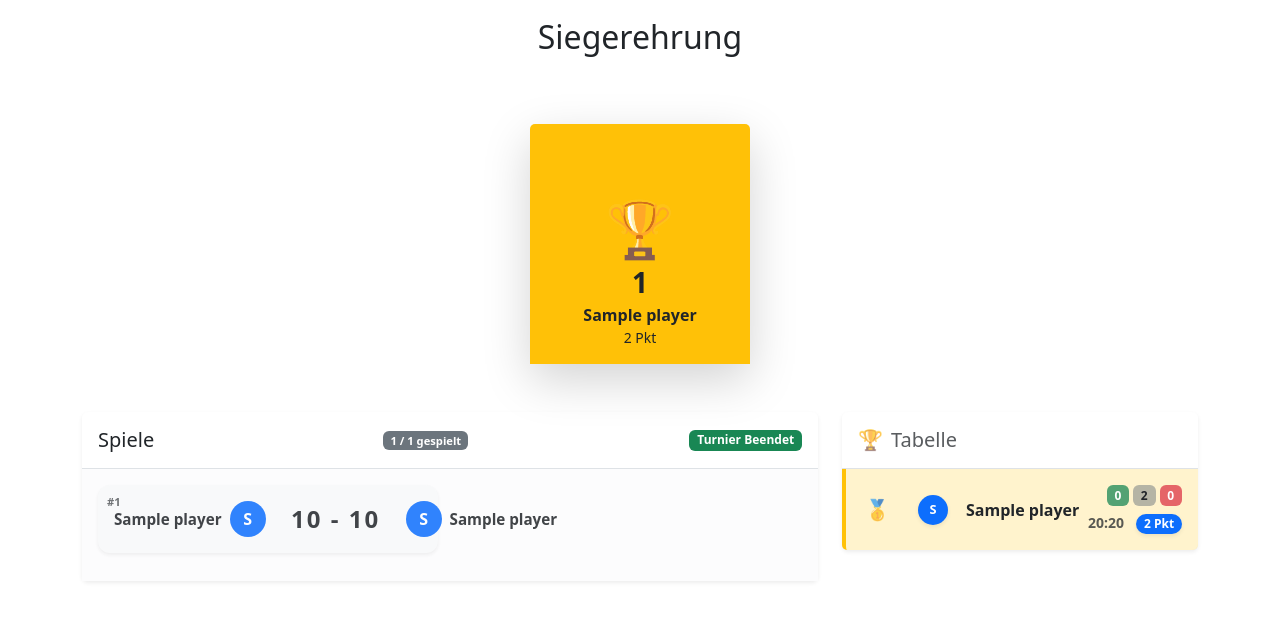
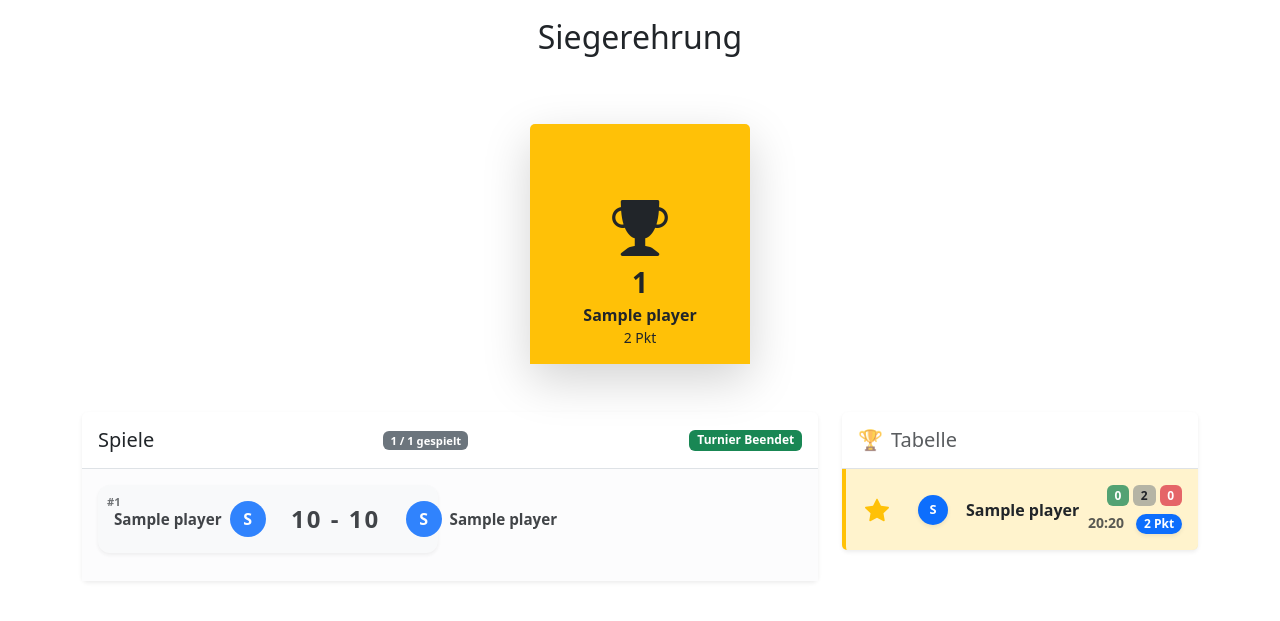
Before and after one commit to mluckau/adarts-turnier, a Flask app: page /tournament/1 in a window 1280 px wide. Shown: the part 142-763 px from the top of the page. Run offline with Flask 3, Linux system fonts and the light colour scheme; tables that the repository leaves empty hold one stand-in row (values such as "Sample post").

Commit message:
fix: Icon display

```diff
--- a/templates/base.html
+++ b/templates/base.html
@@ -6,6 +6,8 @@
     <title>{% block title %}Darts Turnier{% endblock %}</title>
     <!-- Bootstrap CSS -->
     <link href="https://cdn.jsdelivr.net/npm/bootstrap@5.3.2/dist/css/bootstrap.min.css" rel="stylesheet" integrity="sha384-T3c6CoIi6uLrA9TneNEoa7RxnatzjcDSCmG1MXxSR1GAsXEV/Dwwykc2MPK8M2HN" crossorigin="anonymous">
+    <!-- Bootstrap Icons -->
+    <link rel="stylesheet" href="https://cdn.jsdelivr.net/npm/bootstrap-icons@1.11.1/font/bootstrap-icons.css">
     <style>
         .theme-icon-active {
             display: none;
--- a/templates/tournament.html
+++ b/templates/tournament.html
@@ -157,7 +157,7 @@
 
                     {% if standings|length >= 1 %}
                     <div class="p-3 bg-warning text-dark d-flex flex-column justify-content-end align-items-center shadow-lg" style="height: 80%; width: 30%; z-index: 10; border-radius: 5px 5px 0 0;">
-                        <div class="display-4">🏆</div>
+                        <div class="display-4"><i class="bi bi-trophy-fill"></i></div>
                         <div class="fw-bold fs-3">1</div>
                         <div class="fw-bold text-truncate" style="max-width: 100%;">{{ standings[0].player.name }}</div>
                         <div class="small">{{ standings[0].points }} Pkt</div>
@@ -282,7 +282,15 @@
 
                                 <div class="d-flex align-items-center">
                                     <span class="fw-bold text-muted me-3 d-flex justify-content-center fs-5" style="width: 30px;">
-                                        {% if loop.index == 1 %}🥇{% elif loop.index == 2 %}🥈{% elif loop.index == 3 %}🥉{% else %}{{ loop.index }}.{% endif %}
+                                        {% if loop.index == 1 %}
+                                            <svg xmlns="http://www.w3.org/2000/svg" width="24" height="24" fill="currentColor" class="bi bi-star-fill text-warning" viewBox="0 0 16 16"><path d="M3.612 15.443c-.386.198-.824-.149-.746-.592l.83-4.73L.173 6.765c-.329-.314-.158-.888.283-.95l4.898-.696L7.538.792c.197-.39.73-.39.927 0l2.184 4.327 4.898.696c.441.062.612.636.282.95l-3.522 3.356.83 4.73c.078.443-.36.79-.746.592L8 13.187l-4.389 2.256z"/></svg>
+                                        {% elif loop.index == 2 %}
+                                            <svg xmlns="http://www.w3.org/2000/svg" width="24" height="24" fill="currentColor" class="bi bi-star-fill text-secondary" viewBox="0 0 16 16"><path d="M3.612 15.443c-.386.198-.824-.149-.746-.592l.83-4.73L.173 6.765c-.329-.314-.158-.888.283-.95l4.898-.696L7.538.792c.197-.39.73-.39.927 0l2.184 4.327 4.898.696c.441.062.612.636.282.95l-3.522 3.356.83 4.73c.078.443-.36.79-.746.592L8 13.187l-4.389 2.256z"/></svg>
+                                        {% elif loop.index == 3 %}
+                                            <svg xmlns="http://www.w3.org/2000/svg" width="24" height="24" fill="#cd7f32" class="bi bi-star-fill" viewBox="0 0 16 16"><path d="M3.612 15.443c-.386.198-.824-.149-.746-.592l.83-4.73L.173 6.765c-.329-.314-.158-.888.283-.95l4.898-.696L7.538.792c.197-.39.73-.39.927 0l2.184 4.327 4.898.696c.441.062.612.636.282.95l-3.522 3.356.83 4.73c.078.443-.36.79-.746.592L8 13.187l-4.389 2.256z"/></svg>
+                                        {% else %}
+                                            {{ loop.index }}.
+                                        {% endif %}
                                     </span>
                                     <div class="player-avatar badge-hover-target shadow-sm" style="width: 30px; height: 30px; font-size: 0.8rem; background-color: var(--bs-primary); color: white; cursor: pointer;" data-player="{{ player_standing.player.name }}">{{ player_standing.player.name[0] }}</div>
                                     <span class="fw-bold ms-2 badge-hover-target" style="cursor: pointer;" data-player="{{ player_standing.player.name }}">{{ player_standing.player.name }}</span>
```
